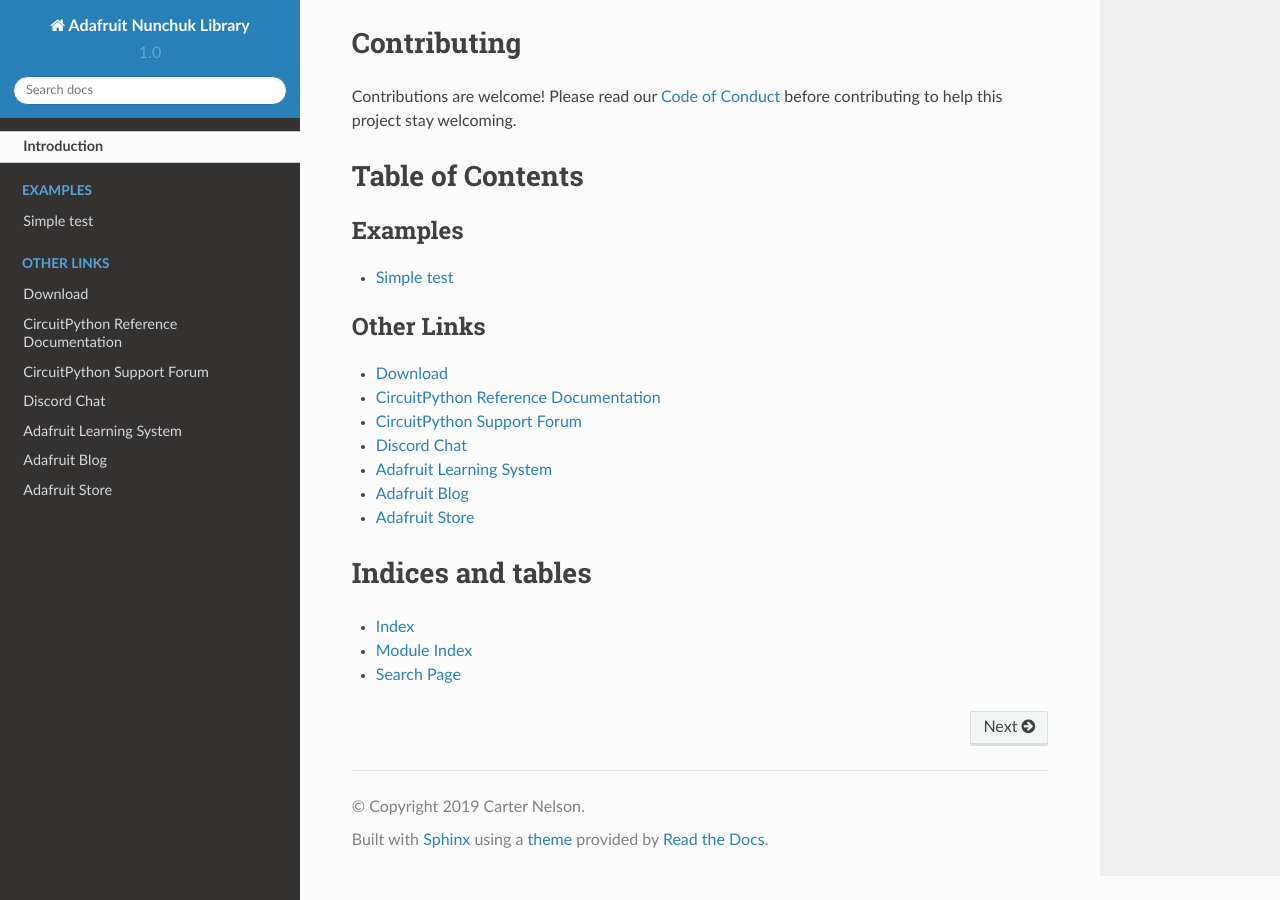
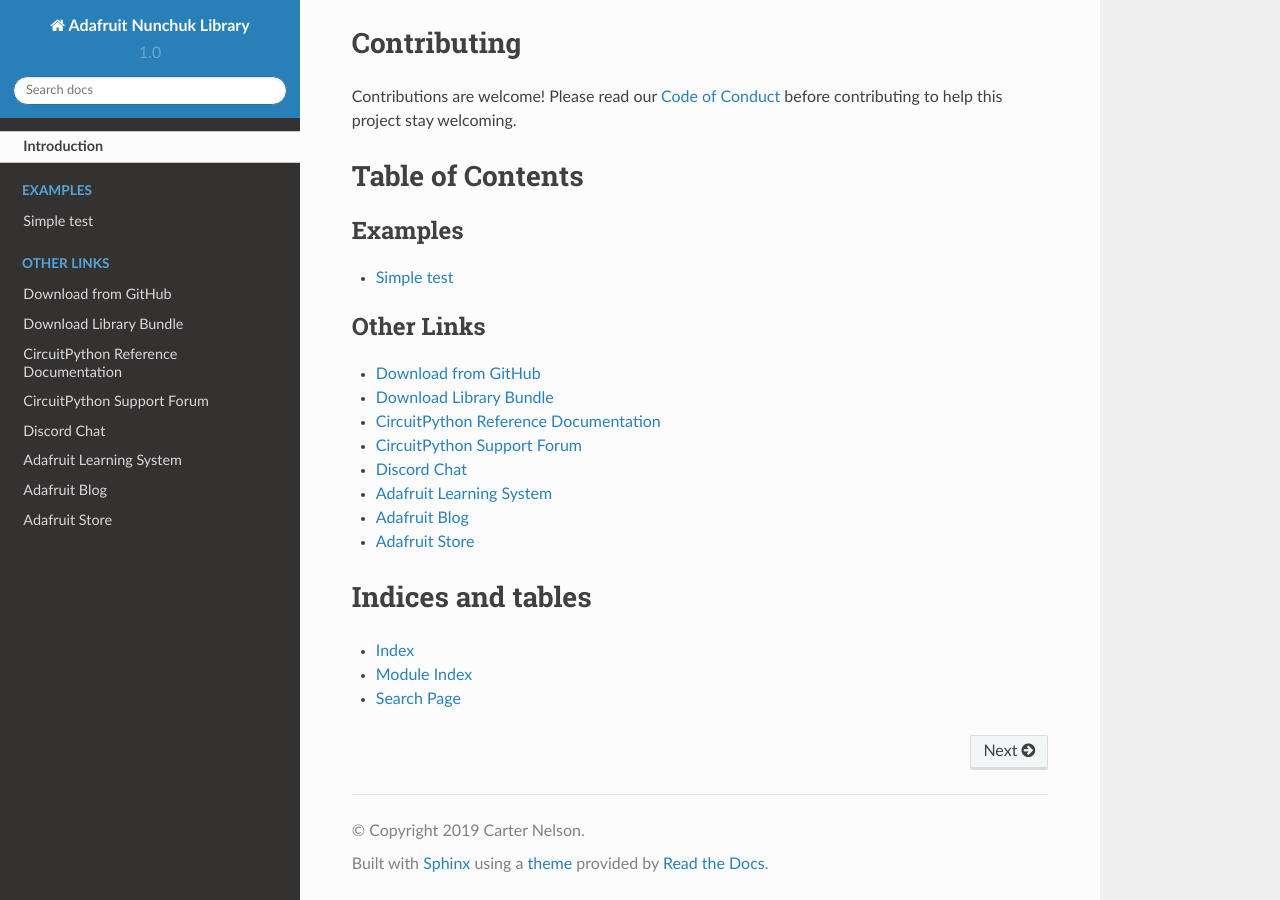
Before and after one commit to adafruit/Adafruit_CircuitPython_Nunchuk, a Sphinx documentation site: the page built from docs/index.rst, in a window 1280 px wide and 900 px high, scrolled down 1839 px. Built offline with Sphinx 7.4.7 and the Read the Docs theme 2.0.0, drawn with Linux system fonts in a browser that asks for light colours.

Commit message:
Added cp.org link to index.rst

```diff
--- a/docs/index.rst
+++ b/docs/index.rst
@@ -29,7 +29,8 @@ Table of Contents
 .. toctree::
     :caption: Other Links
 
-    Download <https://github.com/adafruit/Adafruit_CircuitPython_Nunchuk/releases/latest>
+    Download from GitHub <https://github.com/adafruit/Adafruit_CircuitPython_Nunchuk/releases/latest>
+    Download Library Bundle <https://circuitpython.org/libraries>
     CircuitPython Reference Documentation <https://docs.circuitpython.org>
     CircuitPython Support Forum <https://forums.adafruit.com/viewforum.php?f=60>
     Discord Chat <https://adafru.it/discord>
```
